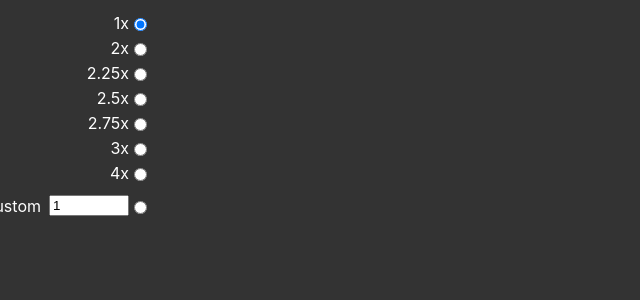
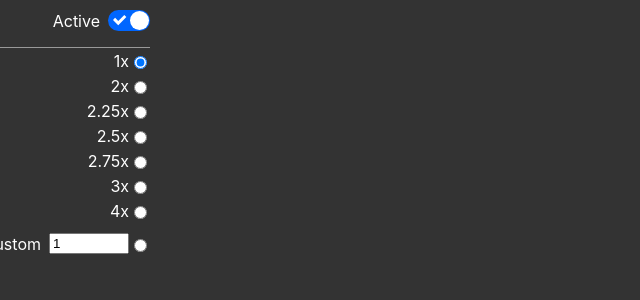
Before and after one commit to ogzhnsbs/udemy-custom-playback-rate, a React (Create React App) app: page / in a window 1280 px wide. Shown: the top 300 px of the page, without its empty margins (0-640 px from the left). Built offline with nearby package versions, Linux system fonts and the light colour scheme.

Commit message:
activation button added

```diff
--- a/public/contentScript.js
+++ b/public/contentScript.js
@@ -5,7 +5,7 @@ function setAllVideosPlaybackRate(playbackRate, doc = document) {
   }
   const videos = doc.getElementsByTagName("video");
   Array.from(videos).forEach((v) => {
-    v.playbackRate = playbackRate;
+    v.playbackRate = playbackRate?.enabled ? playbackRate.value : 1;
   });
 
   const iframes = doc.getElementsByTagName("iframe");
@@ -18,13 +18,13 @@ function setAllVideosPlaybackRate(playbackRate, doc = document) {
 }
 
 chrome.runtime.onMessage.addListener((message, sender, sendResponse) => {
-  setAllVideosPlaybackRate(message?.playbackRate?.value);
+  setAllVideosPlaybackRate(message?.playbackRate);
   sendResponse("ok");
 });
 
 function nodeInsertedCallback(event) {
   chrome.storage.local.get(["playbackRate"], function (items) {
-    setAllVideosPlaybackRate(items["playbackRate"]?.value);
+    setAllVideosPlaybackRate(items["playbackRate"]);
   });
 }
 document.addEventListener("DOMNodeInserted", nodeInsertedCallback);
--- a/src/App.css
+++ b/src/App.css
@@ -1,6 +1,7 @@
 .App {
   text-align: center;
   padding: 10px;
+  color: white;
 }
 
 .App-activation {
@@ -10,10 +11,25 @@
   justify-content: space-evenly;
 }
 
+.itemWrapper {
+  display: flex;
+  flex-direction: column;
+  align-items: end;
+  margin-top: 16px;
+  border-top-style: solid;
+  border-top-width: 1px;
+  border-top-color: #999;
+}
+
 .item {
   display: flex;
   flex-direction: row;
   align-items: center;
   height: 25px;
-  color: white;
 }
+
+.enable-wrapper {
+  display: flex;
+  flex-direction: row;
+  align-items: center;
+}
--- a/src/App.js
+++ b/src/App.js
@@ -1,6 +1,7 @@
 /*global chrome*/
 import React from "react";
 import "./App.css";
+import Switch from "react-switch";
 
 const options = [1, 2, 2.25, 2.5, 2.75, 3, 4];
 
@@ -8,6 +9,7 @@ const App = () => {
   const [playbackRate, setPlaybackRate] = React.useState({
     value: 1,
     custom: false,
+    enabled: true,
   });
 
   const handleChange = (newPlaybackRate) => {
@@ -48,6 +50,27 @@ const App = () => {
   return (
     <div className="App">
       <div className="App-activation">
+        <div className="enable-wrapper">
+          <span style={{ marginRight: 8 }}>
+            {playbackRate.enabled ? "Active" : "Inactive"}
+          </span>
+          <Switch
+            onColor="#06f"
+            height={21}
+            width={42}
+            checked={playbackRate.enabled}
+            onChange={(checked) => {
+              handleChange({
+                ...playbackRate,
+                enabled: checked,
+              });
+            }}
+          />
+        </div>
+        <div
+          className="itemWrapper"
+          style={{ pointerEvents: playbackRate.enabled ? "auto" : "none" }}
+        >
           {options.map((o, i) => {
             return (
               <div key={i} className="item">
@@ -62,6 +85,7 @@ const App = () => {
                     handleChange({
                       value: newVal,
                       custom: false,
+                      enabled: playbackRate.enabled,
                     });
                   }}
                 />
@@ -84,6 +108,7 @@ const App = () => {
                   handleChange({
                     value: newVal,
                     custom: true,
+                    enabled: playbackRate.enabled,
                   });
                 }
               }}
@@ -99,6 +124,7 @@ const App = () => {
                   handleChange({
                     value: newVal,
                     custom: true,
+                    enabled: playbackRate.enabled,
                   });
                 }
               }}
@@ -106,6 +132,7 @@ const App = () => {
           </div>
         </div>
       </div>
+    </div>
   );
 };
 
--- a/src/index.css
+++ b/src/index.css
@@ -1,7 +1,7 @@
 body {
   background-color: #333;
   width: 160px;
-  height: 230;
+  height: 230px;
   margin: 0;
   font-family: -apple-system, BlinkMacSystemFont, "Segoe UI", "Roboto", "Oxygen",
     "Ubuntu", "Cantarell", "Fira Sans", "Droid Sans", "Helvetica Neue",
```
Lines whose indentation alone changed are shown as unchanged.
